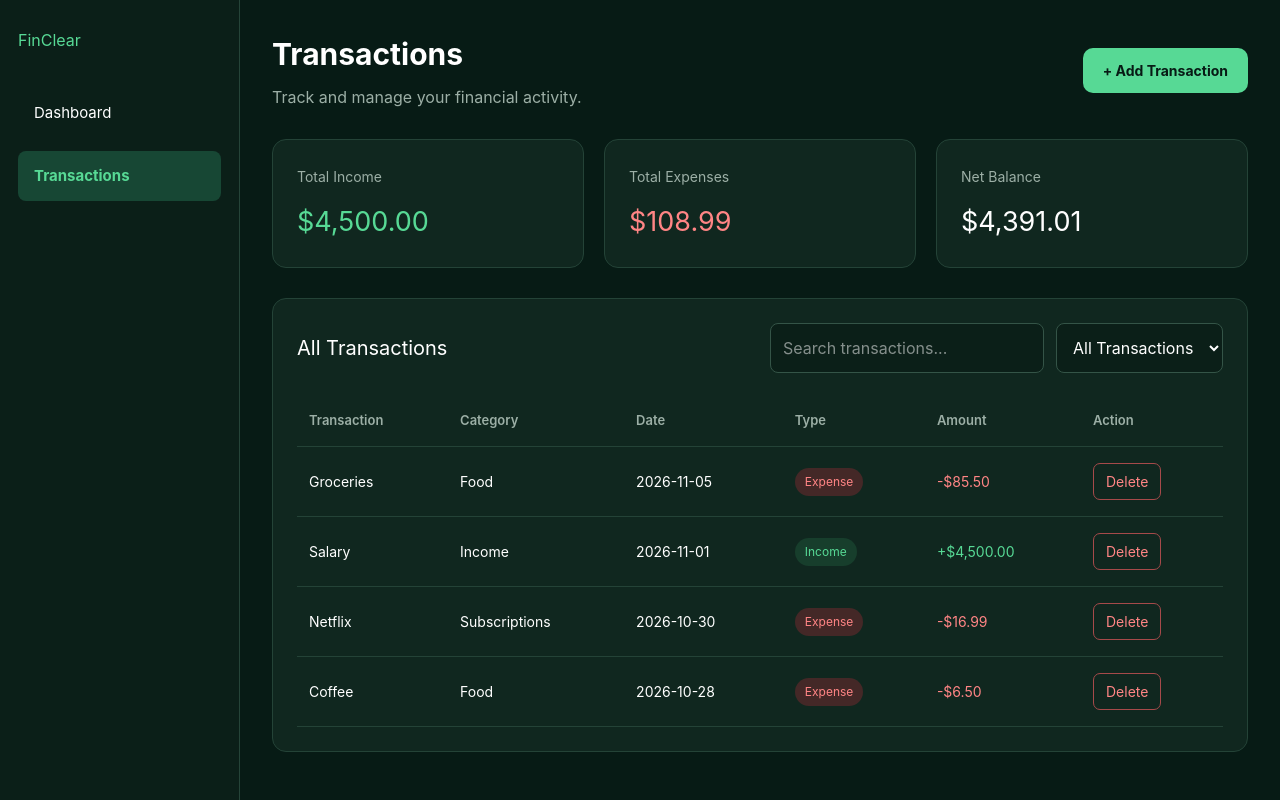
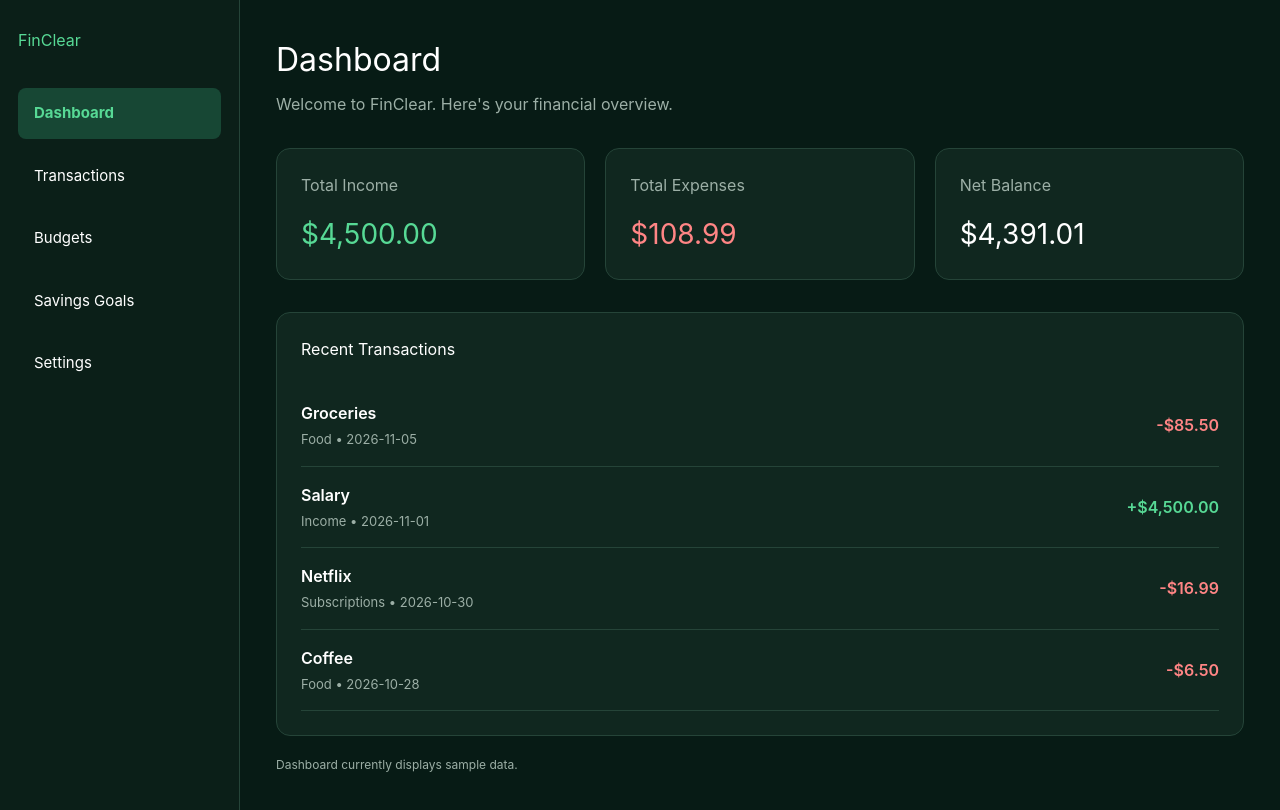
Before and after one commit to RyanHash24/seng513-temp, a React (Vite) app in the folder frontend/: page / in a window 1280 px wide. Built offline with nearby package versions, Linux system fonts and the light colour scheme.

Commit message:
Add FinClear dashboard and navigation integration

```diff
--- a/frontend/src/App.tsx
+++ b/frontend/src/App.tsx
@@ -1,11 +1,18 @@
 
 import { useState } from "react";
+import type { CSSProperties } from "react";
 import Transactions from "./Transactions";
+import Dashboard from "./Dashboard";
 
-type Page = "dashboard" | "transactions";
+type Page =
+  | "dashboard"
+  | "transactions"
+  | "budgets"
+  | "savings"
+  | "settings";
 
 function App() {
-  const [page, setPage] = useState<Page>("transactions");
+  const [page, setPage] = useState<Page>("dashboard");
 
   return (
     <div style={{ display: "flex", minHeight: "100vh" }}>
@@ -19,7 +26,12 @@ function App() {
           color: "white",
         }}
       >
-        <h1 style={{ color: "#57D995", marginBottom: "36px" }}>
+        <h1
+          style={{
+            color: "#57D995",
+            marginBottom: "36px",
+          }}
+        >
           FinClear
         </h1>
 
@@ -37,6 +49,27 @@ function App() {
           >
             Transactions
           </button>
+
+          <button
+            onClick={() => setPage("budgets")}
+            style={navStyle(page === "budgets")}
+          >
+            Budgets
+          </button>
+
+          <button
+            onClick={() => setPage("savings")}
+            style={navStyle(page === "savings")}
+          >
+            Savings Goals
+          </button>
+
+          <button
+            onClick={() => setPage("settings")}
+            style={navStyle(page === "settings")}
+          >
+            Settings
+          </button>
         </nav>
       </aside>
 
@@ -48,21 +81,36 @@ function App() {
           color: "white",
         }}
       >
-        {page === "dashboard" ? (
+        {page === "dashboard" && <Dashboard />}
+
+        {page === "transactions" && <Transactions />}
+
+        {page === "budgets" && (
           <div style={{ padding: "36px" }}>
-            <h1>Dashboard</h1>
-            <p>Welcome to FinClear.</p>
-            <p>Your financial overview will appear here.</p>
+            <h1>Budgets</h1>
+            <p>Manage your monthly budgets here.</p>
           </div>
-        ) : (
-          <Transactions />
+        )}
+
+        {page === "savings" && (
+          <div style={{ padding: "36px" }}>
+            <h1>Savings Goals</h1>
+            <p>Track your savings goals here.</p>
+          </div>
+        )}
+
+        {page === "settings" && (
+          <div style={{ padding: "36px" }}>
+            <h1>Settings</h1>
+            <p>Manage your FinClear preferences here.</p>
+          </div>
         )}
       </main>
     </div>
   );
 }
 
-function navStyle(active: boolean): React.CSSProperties {
+function navStyle(active: boolean): CSSProperties {
   return {
     padding: "14px 16px",
     textAlign: "left",
--- /dev/null
+++ b/frontend/src/Dashboard.tsx
@@ -0,0 +1,233 @@
+
+import { useState } from "react";
+
+type Transaction = {
+  id: number;
+  name: string;
+  category: string;
+  date: string;
+  type: "income" | "expense";
+  amount: number;
+};
+
+const sampleTransactions: Transaction[] = [
+  {
+    id: 1,
+    name: "Groceries",
+    category: "Food",
+    date: "2026-11-05",
+    type: "expense",
+    amount: 85.5,
+  },
+  {
+    id: 2,
+    name: "Salary",
+    category: "Income",
+    date: "2026-11-01",
+    type: "income",
+    amount: 4500,
+  },
+  {
+    id: 3,
+    name: "Netflix",
+    category: "Subscriptions",
+    date: "2026-10-30",
+    type: "expense",
+    amount: 16.99,
+  },
+  {
+    id: 4,
+    name: "Coffee",
+    category: "Food",
+    date: "2026-10-28",
+    type: "expense",
+    amount: 6.5,
+  },
+];
+
+const money = (amount: number) =>
+  amount.toLocaleString("en-CA", {
+    style: "currency",
+    currency: "CAD",
+  });
+
+function Dashboard() {
+  const [transactions] = useState(sampleTransactions);
+
+  const income = transactions
+    .filter((t) => t.type === "income")
+    .reduce((sum, t) => sum + t.amount, 0);
+
+  const expenses = transactions
+    .filter((t) => t.type === "expense")
+    .reduce((sum, t) => sum + t.amount, 0);
+
+  const balance = income - expenses;
+
+  const recentTransactions = [...transactions]
+    .sort((a, b) => b.date.localeCompare(a.date))
+    .slice(0, 5);
+
+  return (
+    <div
+      style={{
+        padding: "36px",
+        color: "#FFFFFF",
+        minHeight: "100vh",
+        backgroundColor: "#071B15",
+        boxSizing: "border-box",
+      }}
+    >
+      <h1 style={{ fontSize: "32px", marginBottom: "8px" }}>
+        Dashboard
+      </h1>
+
+      <p style={{ color: "#9CAFA6", marginBottom: "32px" }}>
+        Welcome to FinClear. Here's your financial overview.
+      </p>
+
+      <div
+        style={{
+          display: "grid",
+          gridTemplateColumns:
+            "repeat(auto-fit, minmax(200px, 1fr))",
+          gap: "20px",
+          marginBottom: "32px",
+        }}
+      >
+        <SummaryCard
+          title="Total Income"
+          amount={money(income)}
+          color="#57D995"
+        />
+
+        <SummaryCard
+          title="Total Expenses"
+          amount={money(expenses)}
+          color="#FF8585"
+        />
+
+        <SummaryCard
+          title="Net Balance"
+          amount={money(balance)}
+          color="#FFFFFF"
+        />
+      </div>
+
+      <section
+        style={{
+          backgroundColor: "#10271F",
+          border: "1px solid #254438",
+          borderRadius: "14px",
+          padding: "24px",
+        }}
+      >
+        <h2 style={{ marginTop: 0, marginBottom: "24px" }}>
+          Recent Transactions
+        </h2>
+
+        {recentTransactions.length === 0 ? (
+          <p style={{ color: "#9CAFA6" }}>
+            No recent transactions.
+          </p>
+        ) : (
+          recentTransactions.map((transaction) => (
+            <div
+              key={transaction.id}
+              style={{
+                display: "flex",
+                justifyContent: "space-between",
+                alignItems: "center",
+                gap: "16px",
+                padding: "16px 0",
+                borderBottom: "1px solid #254438",
+              }}
+            >
+              <div>
+                <div style={{ fontWeight: 600 }}>
+                  {transaction.name}
+                </div>
+
+                <div
+                  style={{
+                    color: "#9CAFA6",
+                    fontSize: "13px",
+                    marginTop: "5px",
+                  }}
+                >
+                  {transaction.category} • {transaction.date}
+                </div>
+              </div>
+
+              <span
+                style={{
+                  fontWeight: 600,
+                  color:
+                    transaction.type === "income"
+                      ? "#57D995"
+                      : "#FF8585",
+                }}
+              >
+                {transaction.type === "income" ? "+" : "-"}
+                {money(transaction.amount)}
+              </span>
+            </div>
+          ))
+        )}
+      </section>
+
+      <p
+        style={{
+          color: "#9CAFA6",
+          fontSize: "12px",
+          marginTop: "20px",
+        }}
+      >
+        Dashboard currently displays sample data.
+      </p>
+    </div>
+  );
+}
+
+function SummaryCard({
+  title,
+  amount,
+  color,
+}: {
+  title: string;
+  amount: string;
+  color: string;
+}) {
+  return (
+    <div
+      style={{
+        backgroundColor: "#10271F",
+        border: "1px solid #254438",
+        borderRadius: "14px",
+        padding: "24px",
+      }}
+    >
+      <p
+        style={{
+          color: "#9CAFA6",
+          marginTop: 0,
+          marginBottom: "16px",
+        }}
+      >
+        {title}
+      </p>
+
+      <h2
+        style={{
+          color,
+          fontSize: "28px",
+          margin: 0,
+        }}
+      >
+        {amount}
+      </h2>
+    </div>
+  );
+}
+
+export default Dashboard;
```
